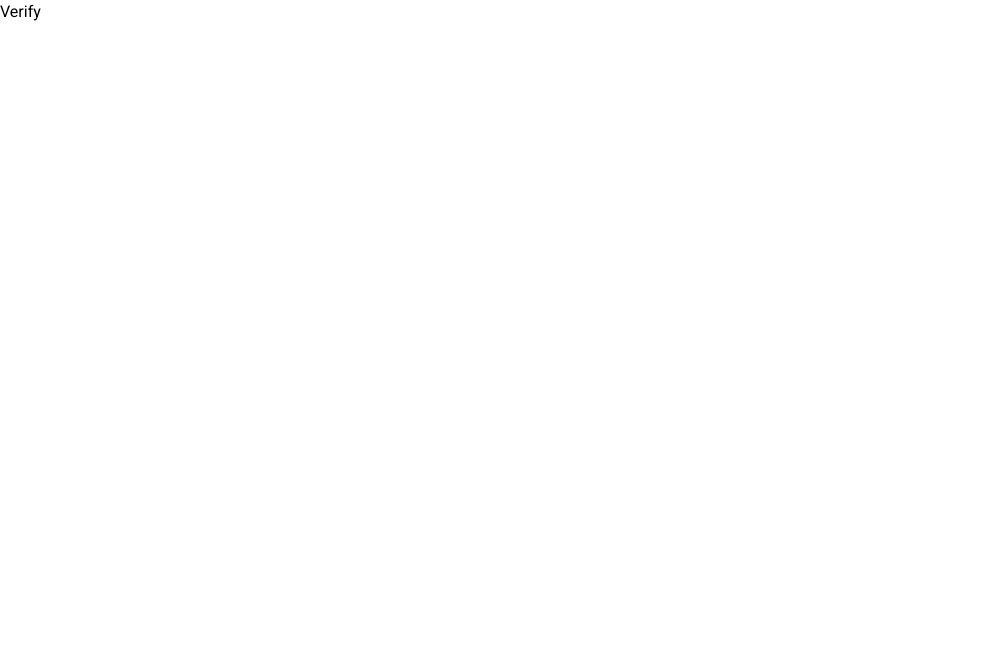
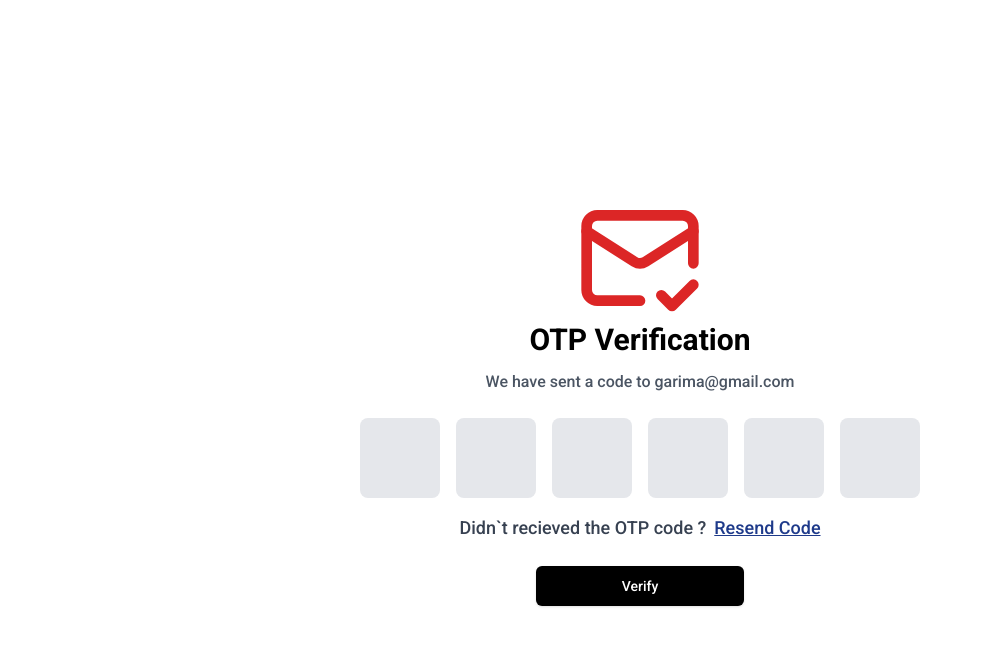
Before and after one commit to Kaarti22/photoflow, a Next.js app in the folder frontend/: page /auth/verify in a window 1280 px wide. Shown: the top 646 px of the page, without its empty margins (0-983 px from the left). Built offline with nearby package versions, Linux system fonts and the light colour scheme.

Commit message:
OTP verification page

```diff
--- a/frontend/app/globals.css
+++ b/frontend/app/globals.css
@@ -2,99 +2,22 @@
 @tailwind components;
 @tailwind utilities;
 
-.react-calendar{
-    width: 100% !important;
-    border: none !important;
-    font-family: "Inter", sans-serif !important;
+
+@layer base {
+    :root {
+        --radius: 0.5rem;
+    }
 }
-.react-calendar__navigation__label__labelText{
-    font-weight: 600;
+
+@layer utilities {
+
+    .no-spinner::-webkit-outer-spin-button,
+    .no-spinner::-webkit-inner-spin-button {
+        @apply appearance-none;
+        margin: 0;
+    }
+
+    .nospinner {
+        @apply appearance-none;
+    }
 }
-.react-calendar__tile--active {
-    background: #c3ebfa !important;
-    color: black !important;
-}
-.rbc-btn-group:first-child {
-    display: none !important;
-}
-.rbc-toolbar-label{
-    text-align: right !important;
-    padding: 0px 10px !important;
-}
-.rbc-btn-group:last-child {
-    font-size: 13px !important;
-}
-.rbc-btn-group:last-child button{
-    border: none !important;
-    background-color: #f1f0ff !important;
-    margin-left: 2px !important;
-}
-.rbc-toolbar button.rbc-active{
-    background-color: #dbdafe !important;
-    box-shadow: none !important;
-}
-.rbc-time-view{
-    border-color: #eee !important;
-}
-.rbc-time-header{
-    display: none !important;
-}
-.rbc-time-content{
-    border: none !important;
-}
-.rbc-time-gutter.rbc-time-column{
-    font-size: 12px !important;
-}
-.rbc-time-gutter.rbc-time-column .rbc-timeslot-group {
-    padding: 0px 20px !important;
-}
-.rbc-timeslot-group {
-    background-color: #f7fdff !important;
-}
-.rbc-day-slot{
-    font-size: 14px !important;
-}
-.rbc-event:nth-child(1) {
-    background-color: #e2f8ff !important;
-}
-.rbc-event:nth-child(2) {
-    background-color: #fefce8 !important;
-}
-.rbc-event:nth-child(3) {
-    background-color: #f2f1ff !important;
-}
-.rbc-event:nth-child(4) {
-    background-color: #fdf2fb !important;
-}
-.rbc-event:nth-child(5) {
-    background-color: #e2f8ff !important;
-}
-.rbc-event:nth-child(6) {
-    background-color: #fefce8 !important;
-}
-.rbc-event:nth-child(7) {
-    background-color: #f2f1ff !important;
-}
-.rbc-event:nth-child(8) {
-    background-color: #fdf2fb !important;
-}
-.rbc-event-label{
-    color: gray !important;
-    margin-bottom: 5px !important;
-    /* padding: 10px; */
-}
-.rbc-event {
-    position: absolute !important;
-    width: 100% !important;
-    height: auto !important; /* Prevents excessive stretching */
-    min-height: 10% !important;/* Ensures visibility */
-    max-height: 100% !important;/* Prevents overflow */
-    overflow: hidden !important;
-    display: flex;
-    align-items: center;
-    justify-content: center;
-    white-space: nowrap;
-
-    border: none !important;
-    color: black !important;
-}
--- a/frontend/components/Auth/Verify.tsx
+++ b/frontend/components/Auth/Verify.tsx
@@ -1,9 +1,82 @@
-import React from 'react'
+"use client";
+import { MailCheck } from "lucide-react";
+import React, { ChangeEvent, KeyboardEvent, useRef, useState } from "react";
+import LoadingButton from "../Helper/LoadingButton";
 
 const Verify = () => {
+  const [isLoading, setIsLoading] = useState(false);
+  const [otp, setOtp] = useState<string[]>(["", "", "", "", "", ""]);
+
+  const inputRefs = useRef<(HTMLInputElement | null)[]>([]);
+
+  const handleChange = (
+    index: number,
+    event: ChangeEvent<HTMLInputElement>
+  ): void => {
+    const { value } = event.target;
+    if (/^\d*$/.test(value) && value.length <= 1) {
+      const newOtp = [...otp];
+      newOtp[index] = value;
+      setOtp(newOtp);
+    }
+
+    if (value.length === 1 && inputRefs.current[index + 1]) {
+      inputRefs.current[index + 1]?.focus();
+    }
+  };
+
+  const handleKeyDown = (
+    index: number,
+    event: KeyboardEvent<HTMLInputElement>
+  ): void => {
+    if (
+      event.key === "Backspace" &&
+      !inputRefs.current[index]?.value &&
+      inputRefs.current[index - 1]
+    ) {
+      inputRefs.current[index - 1]?.focus();
+    }
+  };
+
   return (
-    <div>Verify</div>
-  )
-}
+    <div className="h-screen flex items-center flex-col justify-center">
+      <MailCheck className="w-20 h-20 sm:w-32 sm:h-32 text-red-600 md-12" />
+      <h1 className="text-2xl sm:text-3xl font-bold mb-3">OTP Verification</h1>
+      <p className="mb-6 text-sm sm:text-base text-gray-600 font-medium">
+        We have sent a code to garima@gmail.com
+      </p>
+      <div className="flex space-x-4">
+        {[0,1, 2, 3, 4, 5].map((index) => {
+          return (
+            <input
+              type="number"
+              key={index}
+              maxLength={1}
+              className="sm:w-20 sm:h-20 w-10 h-10 rounded-lg bg-gray-200 text-lg sm:text-3xl font-bold outline-gray-500 text-center no-spinner"
+              value={otp[index] || ""}
+              ref={(el) => {
+                inputRefs.current[index] = el;
+              }}
+              onKeyDown={(e) => handleKeyDown(index, e)}
+              onChange={(e) => handleChange(index,e)}
+            />
+          );
+        })}
+      </div>
+      <div className="flex items-center mt-4 space-x-2">
+        <h1 className="text-sm sm:text-lg font-medium text-gray-700">
+          Didn`t recieved the OTP code ?{" "}
+        </h1>
+        <button className="text-sm sm:text-lg font-medium text-blue-900 underline">
+          Resend Code
+        </button>
+      </div>
 
-export default Verify
+      <LoadingButton isLoading={isLoading} size={"lg"} className="mt-6 w-52">
+        Verify
+      </LoadingButton>
+    </div>
+  );
+};
+
+export default Verify;
```
